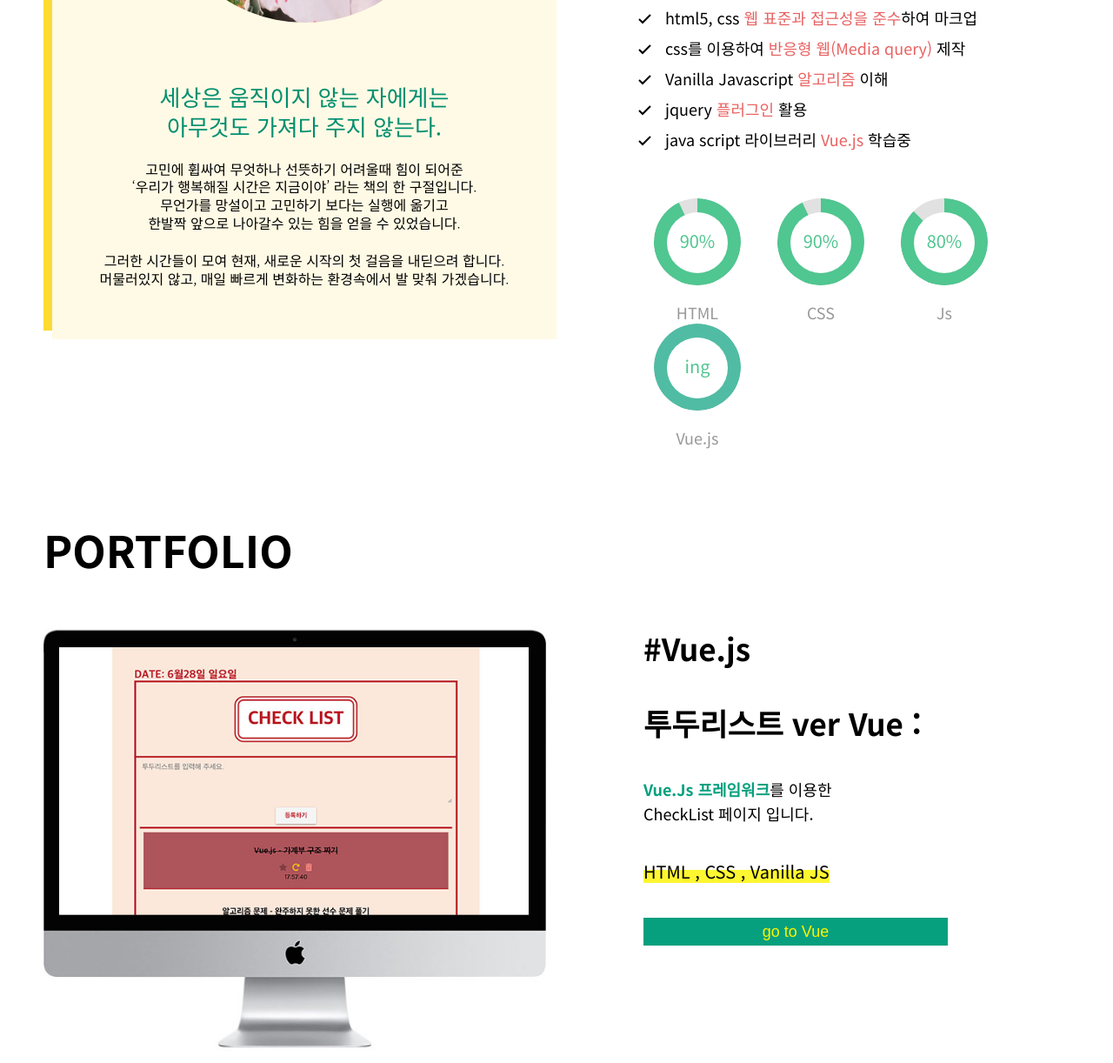
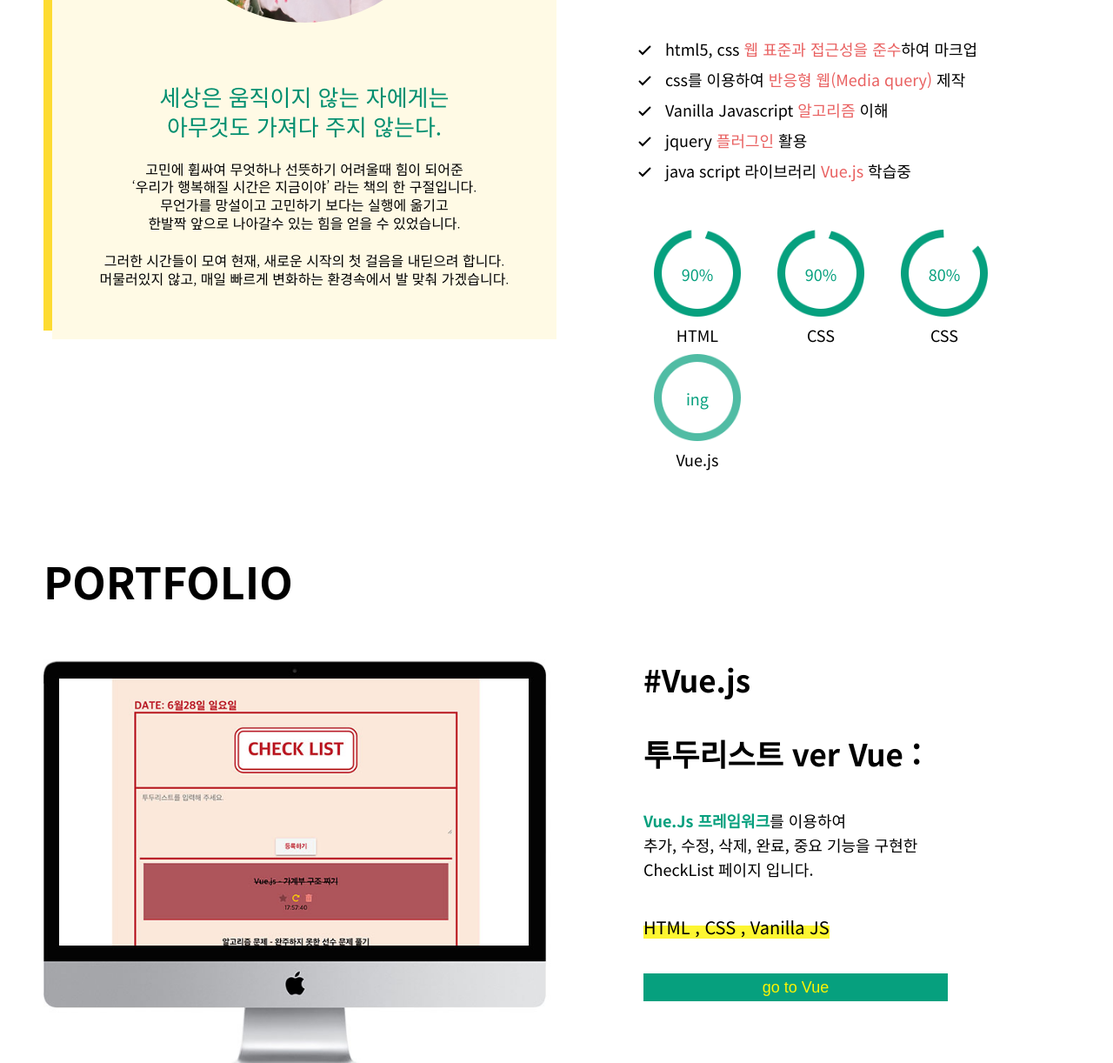
Before and after one commit to jina95/jina95.github.io, a plain HTML site: page index.html in a window 1280 px wide. Shown: the part 1370-2592 px from the top of the page at 87% size. Drawn offline with Linux system fonts and the light colour scheme.

Commit message:
update css
css 그래프 수정

```diff
--- a/css/common.css
+++ b/css/common.css
@@ -2,7 +2,7 @@
 @import url('https://fonts.googleapis.com/css?family=Noto+Sans+KR:100,300,400,500,700&display=swap&subset=korean');
 
 
-/* reset */
+/* -------------------- reset -------------------- */
 html {font-size:10px;}
 body {
 	font:normal 12px 'Noto Sans KR', sans-serif;
@@ -26,27 +26,20 @@
 input:focus { outline: none;}
 
 
-/* layout */
+/* -------------------- layout -------------------- */
 .wrap {width: 100%; position: relative;}
 header {width: calc(100% - 56px); background-color: #fce152; height:80px; padding:0 28px;}
 main {width: 100%; background: red;}
-/* main .inner {width:90.03984% ; margin:0 auto;max-width: 1600px; }
-footer {clear:both; width:100%; background-color: #EEEEEE;}
-footer > .inner {width:90.03984% ; margin:0 auto;} */
 
-/* common */
+
+/* -------------------- common -------------------- */
 section {
 	width: 100%;
-	/* padding:0 28px; */
 	background-color: #ffffff;
-	/* box-sizing: border-box; */
 }
 section .inner {
-	/* width: calc( 100% - 56px ); */
 	width: calc( 100% - 100px );
-	/* padding:0 28px; */
 	padding:0 50px;
-	/* background-color: whitesmoke; */
 }
 section h2 {
 	font-size:5rem;
@@ -63,7 +56,12 @@
 	box-shadow: inset 0 -15px 0 #fdf631;
 }
 
-/* header */
+/* btn이 하나일때 */
+.port_workAbout .btn_one_text .number, .port_workAbout .btn_one_text  em, .workAbout_text.btn_one_text p, .workAbout_text.btn_one_text span.line {
+	margin-bottom: 40px;
+}
+
+/* -------------------- header -------------------- */
 header {
 	position: absolute;
 	top:100vh;
@@ -76,13 +74,12 @@
 	line-height: 80px;
 	padding:10px;
 	margin-right:70px;
-	/* border:1px solid black; */
 	font-size:2rem;
 }
 header li:last-child  > a{
 	margin-right:14px;
 }
-/* main */
+/* -------------------- main -------------------- */
 section.top {
 	height: 100vh;
 	background-color: #06a07e;
@@ -94,7 +91,6 @@
 	/* 142 / 702 */
 	text-align: center;
 	display: block;
-	/* border:1px solid black; */
 	font-size: 7.2rem;
 	line-height: 1.6;
 }
@@ -111,17 +107,11 @@
 	left:0;
 	right:1vw;
 	text-align: right;
-	/* border:1px solid red; */
-	/* padding-top: 18.134715vh; */
-	/* 140 / 772 */
-	/* margin-bottom: 8.95691vh; */
-	/* 89 / 772 */
 }
 section.top .top_tag > * {
 	font-size: 2rem;
 	line-height: 1.3;
 	display: block;
-
 }
 section.top .top_tag strong {
 	color: white;
@@ -135,7 +125,6 @@
 	text-align: center;
 	color:white;
 	font-size: 2rem;
-	/* border: 1px solid white; */
 }
 .scroll_icon:after {
 	margin: 0 auto;
@@ -172,14 +161,7 @@
 
 
 
-
-
-section.about {
-	/* background-color: teal; */
-	/* height:100vh; */
-}
 section.about h2 {
-	/* margin-top:170px; */
 	margin-top:80px;
 	margin-bottom: 58px;
 }
@@ -187,14 +169,8 @@
 	float: left;
 }
 section.about .inner .my_main {
-	/* width: calc( 100% - 10px); */
-	/* width: 570px; */
 	width: calc( 50% - 10px );
 	max-width: 600px;
-	/* padding-bottom: 56.3689604685212vw; */
-	/* 770 / 1366 */
-	/* height: 770px; */
-	/* height: 500px; */
 	margin: 10px 0 0 10px;
 	background-color: #fffae5;
 	box-shadow: -10px -10px #fddb31 ;
@@ -205,7 +181,6 @@
 	padding-bottom: 341px;
 	margin:0 auto;
 	margin-top:42px;
-	/* border:1px solid black; */
 	border-radius: 50%;
 	background: url('../images/main_img.jpeg') no-repeat center -150px / 590px auto;
 }
@@ -215,7 +190,6 @@
 }
 .my_main > .main_text > strong {
 	font-size:2.6rem;
-	/* 1rem = 10px */
 	font-weight: 400;
 	color: #008e6f;
 	padding-bottom:22px;
@@ -229,13 +203,10 @@
 	width:42.293233%;
 	display: block;
 	padding-top:20px;
-	/* margin-left:82px; */
 	margin-left:7.7067669172932%;
 	/* 82 / 1064 */
 	font-size:1.8rem;
 	font-weight: 400;
-
-	/* background-color: red; */
 }
 .text_information {
 	background-color: #ffffff;
@@ -254,19 +225,6 @@
 	margin-top:34px;
 }
 
-.my_text .text_objective span:after {
-	/* display: block;
-	content: '';
-	clear: both;
-	top:10px;
-	left:0;
-	right: 0;
-	border:5px solid #fdf631;
-	z-index: 0;
-	position: absolute;
-	position: absolute; */
-	/* box-shadow: inset 0 -15px 0 #fdf631; */
-}
 .my_text .text_ability {
 	margin-top: 45px;
 }
@@ -280,7 +238,6 @@
 	display: block;
 	content: '';
 	clear: both;
-	/* border:1px solid black; */
 	width:20px;
 	height: 20px;
 	background: url('../images/bx-check.svg') no-repeat center;
@@ -293,206 +250,49 @@
 }
 
 
-
-/* 도넛차트 */
-
+/* ------------------------ 그래프 이미지 --------------------------- */
 .card {
 	display: inline-block;
-	/* float: left; */
 	background: #fff;
 	margin-top: 50px;
-	/* 원래 margin-top 0 이었음 */
 }
-.donut-chart {
+.card .graph {
 	position: relative;
-	border-radius: 50%;
-	overflow: hidden;
-	margin-bottom: 20px;
-}
-.donut-chart .quad {
-	position: absolute;
-	top: 0;
-	left: 0;
-}
-.donut-chart .chart-center {
-	position: absolute;
-	border-radius: 50%;
-}
-.donut-chart .chart-center span {
-	display: block;
+	margin-bottom: 10px;
 	text-align: center;
-}
-
-
-@keyframes chart4 {
-	0% {
-		-webkit-transform: rotate(0deg);
-   }
-	100% {
-		-webkit-transform: rotate(334.8deg);
-   }
-}
-@keyframes thirdchart4 {
-	0% {
-		-webkit-transform: rotate(0deg);
-   }
-	100% {
-		-webkit-transform: rotate(314.8deg);
-   }
-}
-@keyframes chartRotate2 {
-	0% {
-		-webkit-transform: rotate(0deg);
-   }
-	100% {
-		-webkit-transform: rotate(90deg);
-   }
-}
-@keyframes chartRotate3 {
-	0% {
-		-webkit-transform: rotate(0deg);
-   }
-	100% {
-		-webkit-transform: rotate(180deg);
-   }
-}
-@keyframes chartRotate4 {
-	0% {
-		-webkit-transform: rotate(0deg);
-   }
-	100% {
-		-webkit-transform: rotate(270deg);
-   }
-}
-@keyframes chartCover {
-	0%, 90% {
-		opacity: 1;
-   }
-	90%, 100% {
-		opacity: 0;
-   }
-}
-.donut-chart.chart4 {
-	width: 100px;
-	height: 100px;
-	background: #e1e1e1;
-}
-.donut-chart.chart4 .quad {
-	width: 50px;
-	height: 50px;
-	top: 0;
-	left: 0;
-	border-radius: 100% 0 0 0;
-	display: none;
-}
-.donut-chart.chart4 .quad.one {
-	transform: rotate(334.8deg);
-	transform-origin: bottom right;
-	background: #50c690;
-	-webkit-animation: chart4 0.5s linear;
-    -moz-animation: chart4 0.5s linear;
-    -ms-animation: chart4 0.5s linear;
-	animation: chart4 0.5s linear;
-	display: block;
-}
-.donut-chart.chart4 .quad.two {
-	transform: rotate(90deg);
-	transform-origin: bottom right;
-	background: #50c690;
-	-webkit-animation: chartRotate2 0.5s linear;
-    -moz-animation: chartRotate2 0.5s linear;
-    -ms-animation: chartRotate2 0.5s linear;
-	animation: chartRotate2 0.5s linear;
-	display: block;
-}
-.donut-chart.chart4 .quad.three {
-	transform: rotate(180deg);
-	transform-origin: bottom right;
-	background: #50c690;
-	-webkit-animation: chartRotate3 0.5s linear;
-    -moz-animation: chartRotate3 0.5s linear;
-    -ms-animation: chartRotate3 0.5s linear;
-	animation: chartRotate3 0.5s linear;
-	display: block;
-}
-.donut-chart.chart4 .quad.four {
-	transform: rotate(270deg);
-	transform-origin: bottom right;
-	background: #50c690;
-	-webkit-animation: chartRotate4 0.5s linear;
-    -moz-animation: chartRotate4 0.5s linear;
-    -ms-animation: chartRotate4 0.5s linear;
-	animation: chartRotate4 0.5s linear;
-	display: block;
-}
-.donut-chart.chart4 .quad.top {
-	display: block;
-	background: #e1e1e1;
-	opacity: 0;
-	/* animation: chartCover 0.01s linear 0.4166666667s both; */
-	/* animation: chartCover 0.5s linear 0.4166666667s both; */
-}
-.donut-chart.chart4 .chart-center {
-	top: 16px;
-    left: 15px;
-    width: 70px;
-    height: 70px;
-    background: #fff;
-}
-.donut-chart.chart4 .chart-center:after {
-	display: inline-block;
-	width: 100%;
-	font-size: 20px;
-	color: #50c690;
-	text-align: center;
-	line-height: 66px;
-	content: "90%";
-}
-.fourth_donut .donut-chart.chart4 .quad {
-	width: 50px;
-	height: 50px;
-	top: 0;
-	left: 0;
-	border-radius: 100% 0 0 0;
-	display: none;
-}
-.third_donut .donut-chart.chart4 .quad.one {
-	transform: rotate(314.8deg);
-	animation: thirdchart4 0.5s linear;
-
-}
-.third_donut .donut-chart.chart4 .chart-center:after {
-	content: "80%";
-}
-
-.fourth_donut .donut-chart.chart4 .quad.one, .fourth_donut .donut-chart.chart4 .quad.two, .fourth_donut .donut-chart.chart4 .quad.three , .fourth_donut .donut-chart.chart4 .quad.four {
-	display: inline-block;
-	background-color:#50bca4;
-	animation: none;
-}
-.fourth_donut .donut-chart.chart4 .quad.one {
-	transform: rotate(0deg);
-}
-.fourth_donut .donut-chart.chart4 .chart-center:after {
-	content: "ing";
-}
-.card > div {
-	text-align: center;
-	/* background: yellow; */
 	padding:0 21px;
 	float: left;
 }
-
-.card span {
-	margin-top:10px;
-	/* border:1px solid black; */
-	color: #989898;
+.card .graph-donut {
+	width: 100px;
+	height: 100px;
+	margin-bottom: 10px;
+}
+.card .graph-ninety {
+	background: url('../images/graph_90.png') no-repeat center/ 100% 100%;
+}
+.card .graph-eighty {
+	background: url('../images/graph_80.png') no-repeat center/ 100% 100%;
+}
+.card .graph-ing {
+	background: url('../images/graph_ing.png') no-repeat center/ 100% 100%;
 }
 
+.card .graph .graph-percent {
+	position: absolute;
+	top: 40px;
+	left: 0;
+	right: 0;
+	margin: 0;
+	color: #06a07e;
+}
+.card .graph .graph-name {
+	color: #666666;
+}
 
+/* ---------------------------------------------------------------- */
 .portfolio {
 	display: inline-block;
-	/* background-color: teal; */
 }
 .portfolio .port_contents {
 	display: inline-block;
@@ -518,7 +318,6 @@
 .port .port_workAbout {
 	width:calc(100% - 58px - 54vw );
 	width: calc(50% - 100px);
-	/* background-color: violet; */
 }
 
 
@@ -554,7 +353,6 @@
 	width:100%;
 	max-width: 350px;
 	font-size:1.8rem;
-	/* font-weight: bold; */
 	line-height: 3rem;
 	color: #fdf403;
 	background-color: #06a07e;
@@ -567,10 +365,7 @@
 	box-shadow:5px 5px #06a07e;
 }
 
-/* btn이 하나일때 */
-.port_workAbout .btn_one_text .number, .port_workAbout .btn_one_text  em, .workAbout_text.btn_one_text p, .workAbout_text.btn_one_text span.line {
-	margin-bottom: 40px;
-}
+
 
 
 .port.first .port_display, .port.third .port_display, .port.fifth .port_display, .port.seventh .port_display{
@@ -589,7 +384,7 @@
 
 
 
-/* footer */
+/* -------------------- footer -------------------- */
 footer {
 	text-align: center;
 	background-color: #fffae5;
@@ -610,6 +405,9 @@
 	color: #666666;
 }
 
+
+
+/* -------------------- 미디어쿼리 -------------------- */
 /* 1023 이하 */
 @media screen and (max-width:1023px) {
 	.my_main > .main_text > strong {
--- a/index.html
+++ b/index.html
@@ -66,6 +66,10 @@
                                 <strong>sorkwlsdkek@naver.com</strong>
                             </li>
                             <li>
+                               <span>깃허브: </span>
+                                <strong><a href="https://github.com/jina95" target="_blank">https://github.com/jina95</a></strong>
+                            </li>
+                            <li>
                                <span>학력: </span>
                                 <strong>서울디지털대 문화예술경영학 휴학</strong>
                             </li>
@@ -95,7 +99,22 @@
                             </li>
                         </ul>
                         <div class="card">
-                            <div class="first_donut">
+                            <div class="graph">
+                                <div class="graph-donut graph-ninety"></div>
+                                <span class="grahp-name">HTML</span>
+                                <span class="graph-percent">90%</span>
+                            </div>
+                            <div class="graph">
+                                <div class="graph-donut graph-ninety"></div>
+                                <span class="grahp-name">CSS</span>
+                                <span class="graph-percent">90%</span>
+                            </div>
+                            <div class="graph">
+                                <div class="graph-donut graph-eighty"></div>
+                                <span class="grahp-name">CSS</span>
+                                <span class="graph-percent">80%</span>
+                            </div>
+                            <!-- <div class="first_donut">
                                 <div class="donut-chart chart4 ">
                                     <div class="quad one"></div>
                                     <div class="quad two"></div>
@@ -103,10 +122,10 @@
                                     <div class="quad four"></div>
                                     <div class="quad top"></div>
                                     <div class="chart-center"></div>
-                                  </div><!--/.donut-chart-->
+                                  </div>
                                   <span>HTML</span>
-                            </div>
-                            <div class="second_donut">
+                            </div> -->
+                            <!-- <div class="second_donut">
                                 <div class="donut-chart chart4 ">
                                     <div class="quad one"></div>
                                     <div class="quad two"></div>
@@ -114,10 +133,10 @@
                                     <div class="quad four"></div>
                                     <div class="quad top"></div>
                                     <div class="chart-center"></div>
-                                  </div><!--/.donut-chart-->
+                                  </div>
                                   <span>CSS</span>
-                            </div>
-                            <div class="third_donut">
+                            </div> -->
+                            <!-- <div class="third_donut">
                                 <div class="donut-chart chart4 ">
                                     <div class="quad one"></div>
                                     <div class="quad two"></div>
@@ -125,10 +144,16 @@
                                     <div class="quad four"></div>
                                     <div class="quad top"></div>
                                     <div class="chart-center"></div>
-                                  </div><!--/.donut-chart-->
+                                  </div>
                                   <span>Js</span>
+                            </div> -->
+                            <div class="graph">
+                                <div class="graph-donut graph-ing"></div>
+                                <span class="grahp-name">Vue.js</span>
+                                <span class="graph-percent">ing</span>
                             </div>
-                            <div class="fourth_donut">
+                          </div>
+                            <!-- <div class="fourth_donut">
                                 <div class="donut-chart chart4 ">
                                     <div class="quad one"></div>
                                     <div class="quad two"></div>
@@ -136,9 +161,9 @@
                                     <div class="quad four"></div>
                                     <div class="quad top"></div>
                                     <div class="chart-center"></div>
-                                  </div><!--/.donut-chart-->
+                                  </div>
                                   <span>Vue.js</span>
-                            </div>
+                            </div> -->
                           </div>
                     </div>
                 </div>
@@ -157,7 +182,7 @@
                                     <span class="number">#Vue.js</span>
                                     <em>투두리스트 ver Vue :</em>
                                     <!-- <span class="sub">Desktop & Mobile Web</span> -->
-                                    <p><b>Vue.Js 프레임워크</b>를 이용한  <br/> CheckList 페이지 입니다.
+                                    <p><b>Vue.Js 프레임워크</b>를 이용하여 <br/>추가, 수정, 삭제, 완료, 중요 기능을 구현한  <br/> CheckList 페이지 입니다.
                                     </p>
                                     <span class="line">HTML , CSS , Vanilla JS</span>
                                 </div>
@@ -174,7 +199,7 @@
                                 <div class="workAbout_text">
                                     <span class="number">#Js</span>
                                     <em>투두리스트 ver Js :</em>
-                                    <p><b>바닐라자바스크립트</b>를 이용하여 <br />구현한 CheckList 페이지 입니다.<br />
+                                    <p><b>바닐라자바스크립트, 로컬스토리지</b>를 이용하여 <br />추가, 수정, 삭제, 완료 기능을 구현한 <br/> CheckList 페이지 입니다.<br />
                                     </p>
                                     <span class="line">HTML , CSS , Vanilla JS</span>
                                 </div>
@@ -200,7 +225,7 @@
                                 <div class="workAbout_text btn_one_text">
                                     <span class="number">#Vue.js</span>
                                     <em>Hacker News :</em>
-                                    <p><b>Vue.Js 프레임워크</b>를 이용하여 <br/>기존 HackerNews 의 데이터를 불러와 <br /> 디자인을 재 구현한 페이지입니다
+                                    <p><b>Vue.Js 프레임워크</b>를 이용하여 <br/>기존 HackerNews API 사용한 페이지입니다
                                     </p>
                                     <span class="line">HTML , CSS , Vanilla JS</span>
                                 </div>
@@ -293,7 +318,7 @@
                         </li>
                         <li class="port eighth">
                             <div class="port_display">
-                                <a href="" target="_blank"><img src="./images/display_mypage.png" alt=""></a>
+                                <a href="" target="_blank"><img src="./images/display_mypage_1.jpg" alt=""></a>
                             </div>
                             <div class="port_workAbout">
                                 <div class="workAbout_text">
```
Also changed, not shown: images/display_mypage_1.jpg (added), images/graph_80.png (added), images/graph_90.png (added), images/graph_ing.png (added), images/graph_vue.png (added).
